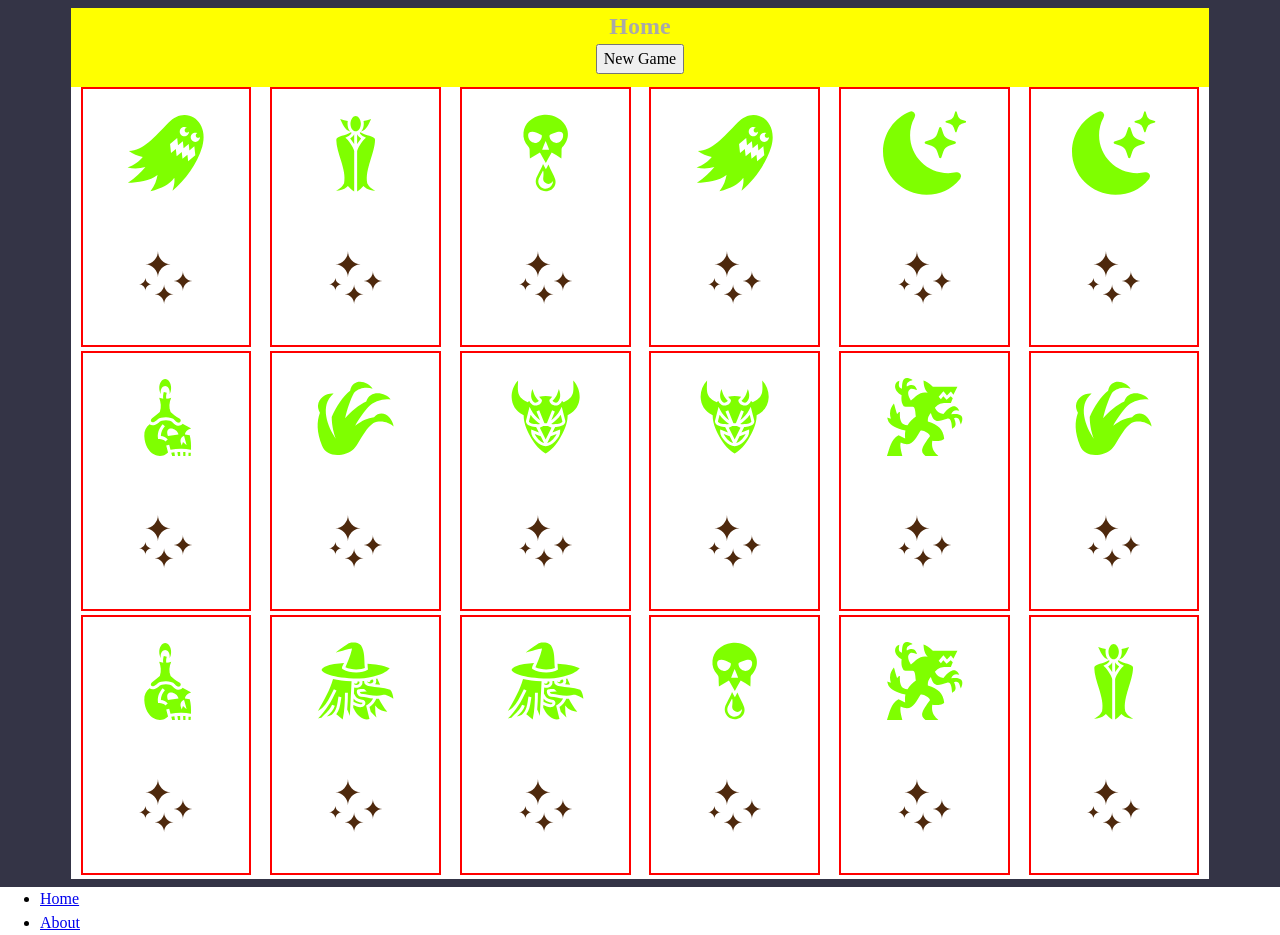
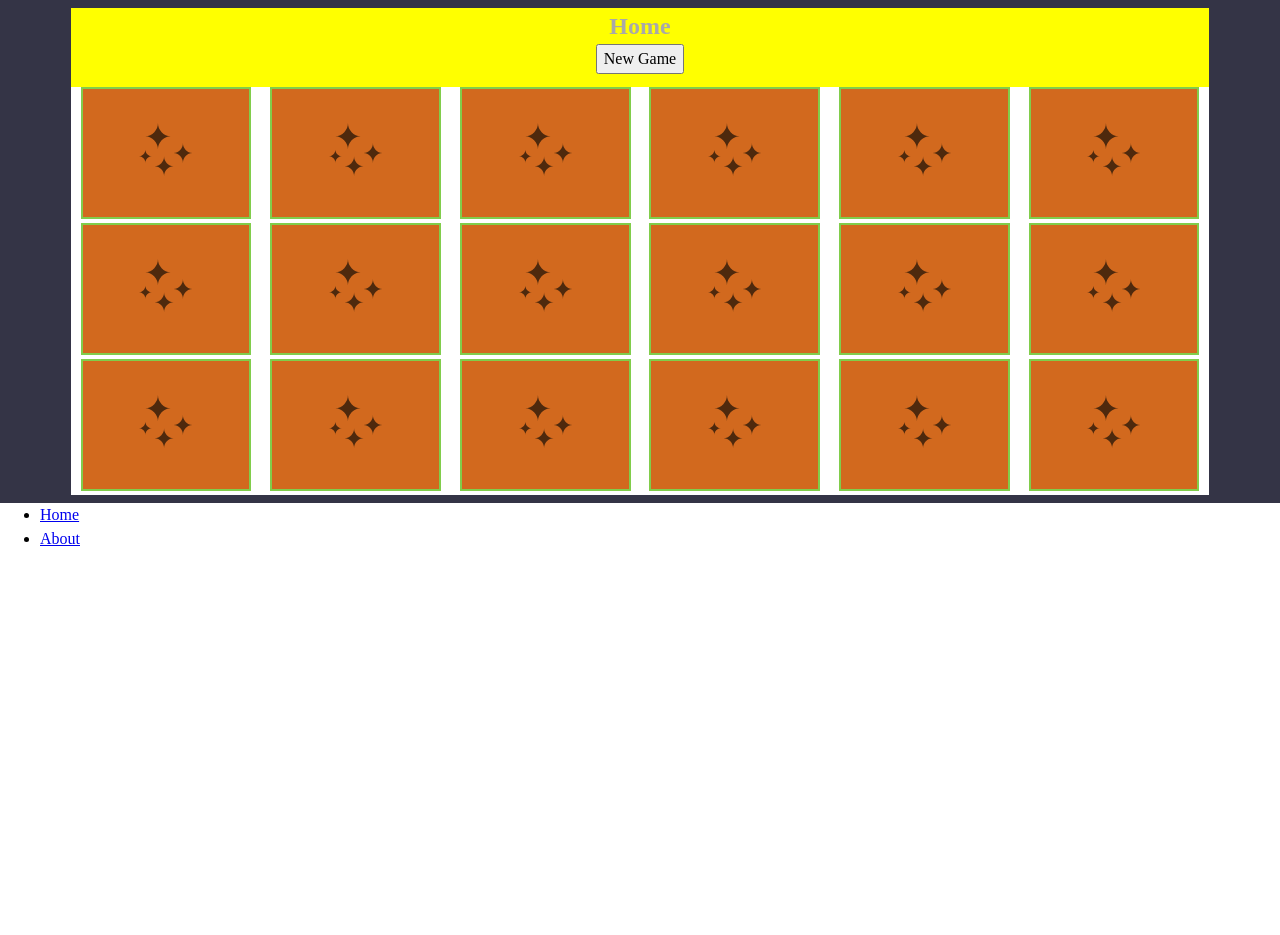
Before and after one commit to W-J-Knight/memory-game, a React app: page / in a window 1280 px wide. Both pictures are taken after a click on the button "New Game". After the commit the page ends 800 px from the top, so only its background shows below. Built offline with nearby package versions, Linux system fonts and the light colour scheme; the HTML template or start-up script is replaced by a standard one.

Commit message:
Card are flipping over. Just flipping two card on each turn. cleanup code.

```diff
--- a/src/App.jsx
+++ b/src/App.jsx
@@ -1,4 +1,3 @@
-import { useState } from 'react'
 import { RouterProvider, createBrowserRouter } from 'react-router-dom'
 import {Home, About, Error} from "./pages"
 import RootLayout from './layouts/RootLayout'
--- a/src/components/card/Card.jsx
+++ b/src/components/card/Card.jsx
@@ -1,23 +1,44 @@
-import styles from "./Card.module.css"
-import { useGlobalContext } from "../../context/cardDeckContext";
+import { PropTypes } from "prop-types";
+import styles from "./Card.module.css";
+
 import { useGameContext } from "../../context/gameLogicContext";
 
-const Card = ({card,  Icon, Back, matched,}) => {
-  const { shuffledCards } = useGlobalContext();
+const Card = ({ card, Icon, Back, flipped }) => {
+
+  const {
+    choiceOne,
+    setChoiceTwo,
+    setChoiceOne,
+    choiceTwo,
+    setDisabled,
+  } = useGameContext();
+
   const handleClick = () => {
-    choiceOne ? setChoiceTwo(card) : setChoiceOne(card);
+
+    choiceTwo
+      ? setDisabled(true)
+      : choiceOne
+      ? setChoiceTwo(card)
+      : setChoiceOne(card);
   };
- const { choiceOne, setChoiceTwo, setChoiceOne, choiceTwo } = useGameContext();
   return (
-    <div className={styles.card}>
+
+    <div
+      className={flipped ? `${styles.flipped}   ${styles.card}` : styles.card}
+    >
       <div className={styles.front}>
         <Icon className={styles.icon} />
       </div>
-      <div className={styles.back}>
-        <Back className={styles.icon} onClick={handleClick} />
+      <div className={styles.back} onClick={handleClick}>
+        <Back className={styles.icon} />
       </div>
     </div>
   );
 };
-
-export default Card
+Card.propTypes = {
+  card: PropTypes.object.isRequired,
+  Icon: PropTypes.object.isRequired,
+  Back: PropTypes.object.isRequired,
+  flipped: PropTypes.string.isRequired,
+};
+export default Card;
--- a/src/components/card/Card.module.css
+++ b/src/components/card/Card.module.css
@@ -1,25 +1,52 @@
 .card {
-    border: red solid 2px;
+    border: rgb(129, 205, 75) solid 2px;
     position: relative;
     width: 15%;
     display: flex;
-    justify-content: center;
-    flex-direction: column;
+    /* justify-content: center;
+    flex-direction: column; */
     margin-bottom: .25rem;
 }
-
 .front, .back{
     width: 100%;
     display: flex;
     justify-content: center;
 }
+.card .front{
+    /* border: red solid 2px; */
+    transform: rotateY(90deg);
+    transition: all ease-in 0.2s;
+    position: absolute;
+}
+.flipped .front{
+    /* border: rgb(40, 7, 132) solid 2px; */
+    transform: rotateY(0deg);
+    transition-delay: 0s;
+    background: #000;
+}
+.card .back {
+    /* border: red solid 2px; */
+    /* transform: rotateY(90deg); */
+    /* position: absolute;
+     */
+     transition: all ease-in 0.2s;
+     transition-delay: 0.2s;
+}
 
-.icon {
+.flipped .back {
+    /* border: rgb(40, 7, 132) solid 2px; */
+    transform: rotateY(90deg);
+    transition-delay: 0s;
+}
+.front .icon {
     color: chartreuse;
     font-size: 8rem;
     width: 50%;
 }
-.back .icon {
+.back{
+    background-color: chocolate;
+}
+.back .icon{
     color: rgb(78, 41, 13);
     font-size: 8rem;
     width: 50%;
--- a/src/components/cardDeck/CardDeck.jsx
+++ b/src/components/cardDeck/CardDeck.jsx
@@ -2,9 +2,12 @@ import style from "./CardDeck.module.css";
 import { useGlobalContext } from "../../context/cardDeckContext";
 import Card from "../card/Card";
 import useCompare from "../../hooks/useCompare";
+import { useGameContext } from "../../context/gameLogicContext";
+
 
 const CardDeck = () => {
   const { shuffledCards } = useGlobalContext();
+  const { choiceOne, choiceTwo } = useGameContext();
 
   useCompare();
   console.log(shuffledCards);
@@ -13,7 +16,18 @@ const CardDeck = () => {
       {shuffledCards && (
         <div className={style.table}>
           {shuffledCards.map((card) => {
-            return <Card key={card.id} {...card} card={card} />;
+            return (
+              <Card
+                key={card.id}
+                {...card}
+                card={card}
+                flipped={
+                  card === choiceOne ||
+                  card === choiceTwo ||
+                  card.matched === true
+                }
+              />
+            );
           })}
         </div>
       )}
--- a/src/components/footer/Footer.jsx
+++ b/src/components/footer/Footer.jsx
@@ -1,5 +1,5 @@
-import React from 'react'
 import { NavLink } from 'react-router-dom'
+import styles from './Footer.module.css'
 
 const Footer = () => {
   return (
--- a/src/context/gameLogicContext.jsx
+++ b/src/context/gameLogicContext.jsx
@@ -1,3 +1,4 @@
+import { PropTypes } from "prop-types";
 import { createContext, useState, useContext } from "react";
 
 const GameContext = createContext();
@@ -7,6 +8,7 @@ export const useGameContext = () => useContext(GameContext);
 const LogicContext = ({ children }) => {
   const [choiceOne, setChoiceOne] = useState(null);
   const [choiceTwo, setChoiceTwo] = useState(null);
+  const [disabled, setDisabled] = useState(false);
   const [turn, setTurn] = useState(0);
   const value = {
     choiceOne,
@@ -15,7 +17,12 @@ const LogicContext = ({ children }) => {
     setChoiceTwo,
     turn,
     setTurn,
+
+    setDisabled,
   };
   return <GameContext.Provider value={value}>{children}</GameContext.Provider>;
 };
+LogicContext.proTypes = {
+  children: PropTypes.node.isRequired,
+};
 export default LogicContext;
--- a/src/hooks/useCompare.jsx
+++ b/src/hooks/useCompare.jsx
@@ -1,11 +1,16 @@
 import { useEffect } from "react";
 import { useGameContext } from "../context/gameLogicContext";
-import { useGlobalContext } from "../context/cardDeckContext";
+
 
 const useCompare = () => {
-  const { setChoiceOne, setChoiceTwo, setTurn, choiceOne, choiceTwo } =
-    useGameContext();
-  const { setShuffledCards, shuffledCards } = useGlobalContext;
+  const {
+    setChoiceOne,
+    setChoiceTwo,
+    setTurn,
+    choiceOne,
+    choiceTwo,
+    setDisabled,
+  } = useGameContext();
   // compare 2 selected cards
   useEffect(() => {
     if (choiceOne && choiceTwo) {
@@ -14,7 +19,7 @@ const useCompare = () => {
         choiceTwo.matched = true;
         resetTurn();
       } else {
-        resetTurn();
+        setTimeout(() => resetTurn(), 2000);
       }
     }
   }, [choiceOne, choiceTwo]);
@@ -23,6 +28,7 @@ const useCompare = () => {
     setChoiceOne(null);
     setChoiceTwo(null);
     setTurn((preValue) => preValue + 1);
+    setDisabled(false);
   };
 };
 
--- a/src/layouts/RootLayout.jsx
+++ b/src/layouts/RootLayout.jsx
@@ -1,7 +1,6 @@
 import { Outlet } from "react-router";
 import { Footer } from "../components";
 
-import React from 'react'
 
 const RootLayout = () => {
   return (
--- a/src/pages/About/About.jsx
+++ b/src/pages/About/About.jsx
@@ -1,4 +1,3 @@
-import React from 'react'
 
 const About = () => {
   return (
```
Also changed, not shown: src/components/footer/Footer.module.css (added).
